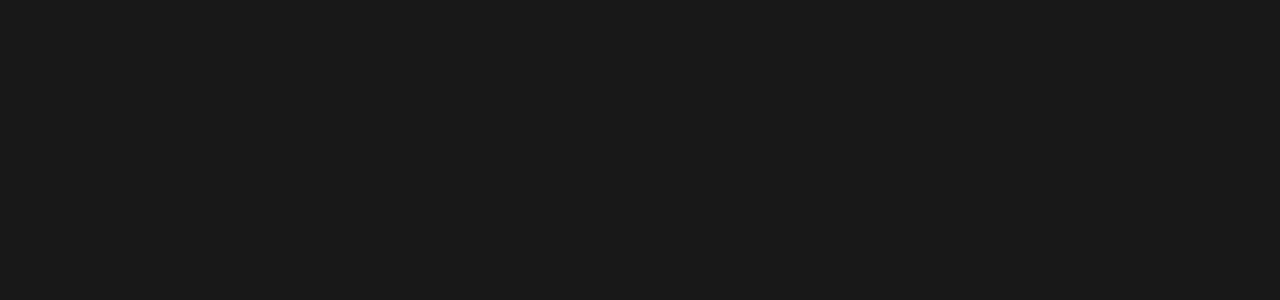
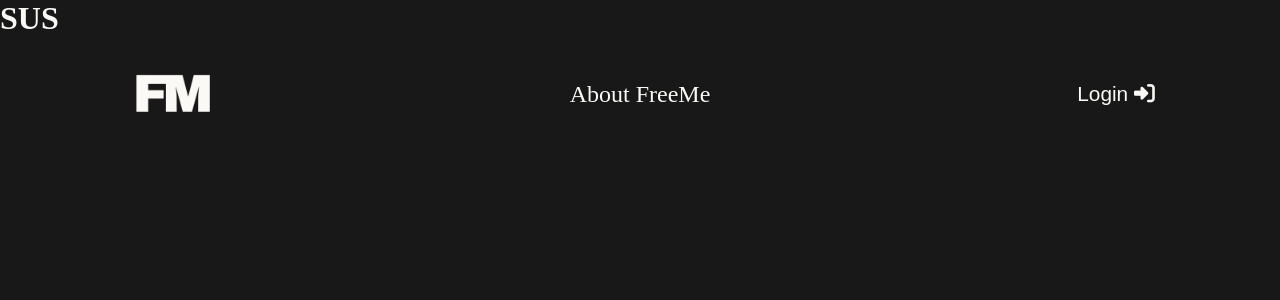
Before and after one commit to JeffleIncarnate/Free-Me-Website, a React (Vite) app: page /dashboard in a window 1280 px wide. Before the commit this address had no page. Shown: the top 300 px of the page. Built offline with nearby package versions, Linux system fonts and the light colour scheme; sample sign-in values are in the browser's storage; the HTML template or start-up script is replaced by a standard one.

Commit message:
Feature: Dashboard page added

```diff
--- a/src/App.tsx
+++ b/src/App.tsx
@@ -7,6 +7,7 @@
 import LoginPage from "./layouts/login";
 import OauthPage from "./layouts/oauth";
 import OpportunitiesPage from "./layouts/opportunities";
+import DashboardPage from "./layouts/dashboard";
 
 function App() {
   return (
@@ -16,6 +17,7 @@
       <Route path="/signUpConsultant" element={<SignupConsultantPage />} />
       <Route path="/oauth" element={<OauthPage />} />
       <Route path="/opportunities" element={<OpportunitiesPage />} />
+      <Route path="/dashboard" element={<DashboardPage />} />
     </Routes>
   );
 }
--- /dev/null
+++ b/src/components/dashboard/dashboard.tsx
@@ -0,0 +1,5 @@
+import "./dashboard.css";
+
+export default function Dashboard() {
+  return <h1>SUS</h1>;
+}
--- /dev/null
+++ b/src/layouts/dashboard.tsx
@@ -0,0 +1,24 @@
+import Navbar from "../components/navbar/navbar";
+import Dashboard from "../components/dashboard/dashboard";
+
+import { useEffect } from "react";
+import { useNavigate } from "react-router-dom";
+
+export default function DashboardPage() {
+  let navigate = useNavigate();
+
+  useEffect(() => {
+    document.title = "Dashboard | Free me";
+
+    if (sessionStorage.getItem("token") === null) {
+      navigate("/");
+    }
+  }, []);
+
+  return (
+    <>
+      <Navbar />
+      <Dashboard />
+    </>
+  );
+}
```
Also changed, not shown: src/components/dashboard/dashboard.css (added).
